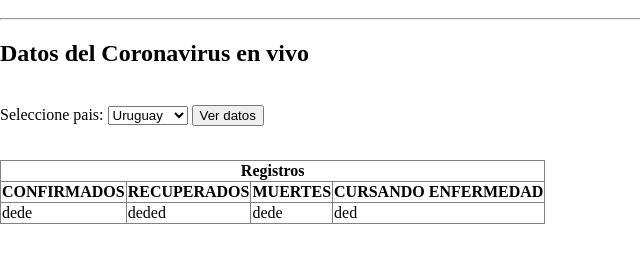
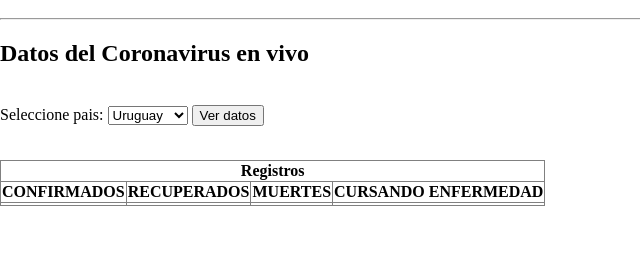
Before and after one commit to Joaquin-Developer/coronavirus-live, a plain HTML site: page index.html in a window 1280 px wide. Shown: the part 40-302 px from the top of the page, without its empty margins (0-640 px from the left). Drawn offline with Linux system fonts and the light colour scheme; some packages are replaced by stand-ins of ours; no server answers.

Commit message:
modifico tabla de index.html

```diff
--- a/index.html
+++ b/index.html
@@ -39,15 +39,14 @@
             </thead>
             <tbody>
                 <tr>
-                    <td>dede</td>
-                    <td>deded</td>
-                    <td>dede</td>
-                    <td>ded</td>
+                    <td></td>
+                    <td></td>
+                    <td></td>
+                    <td></td>
                 </tr>
             </tbody>
         </table>
     </div>
-
 
     <div id="mapa" class="mapa"></div>
     <script src="https://maps.googleapis.com/maps/api/js?key=AIzaSyB9XAonj7HkWvGm8EZMxzhiF7wedGJaaWo">
```
